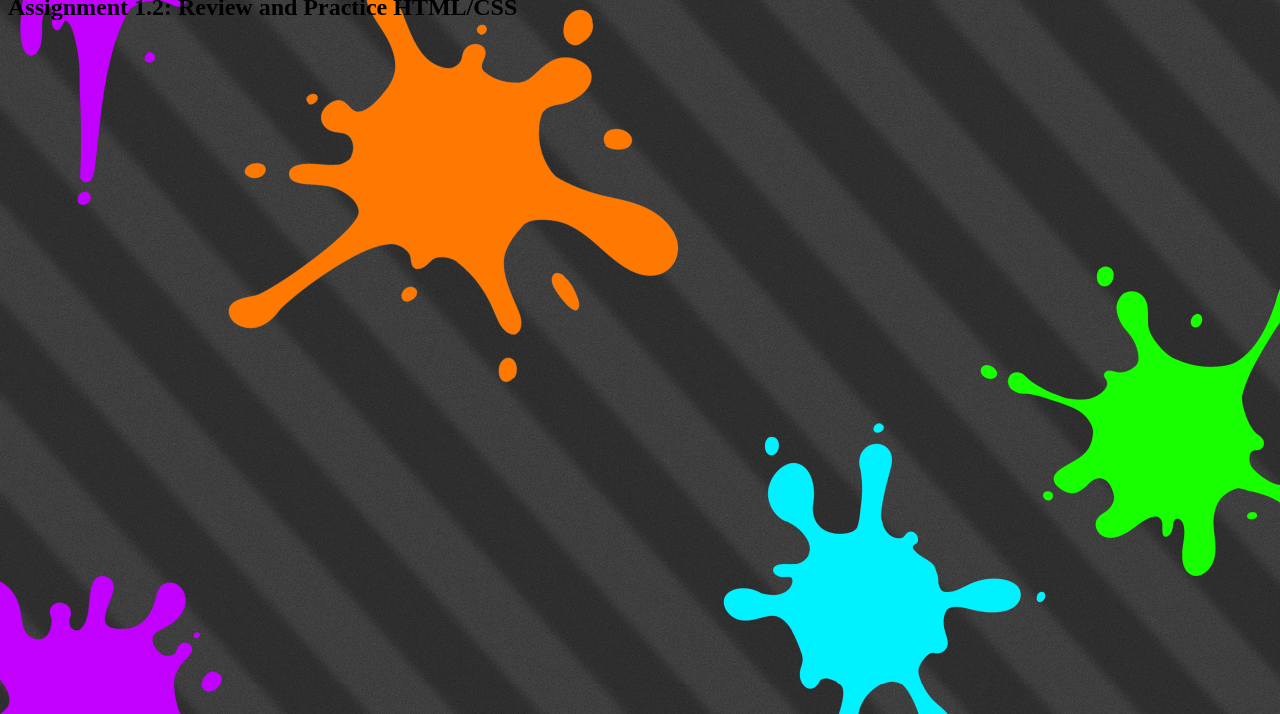
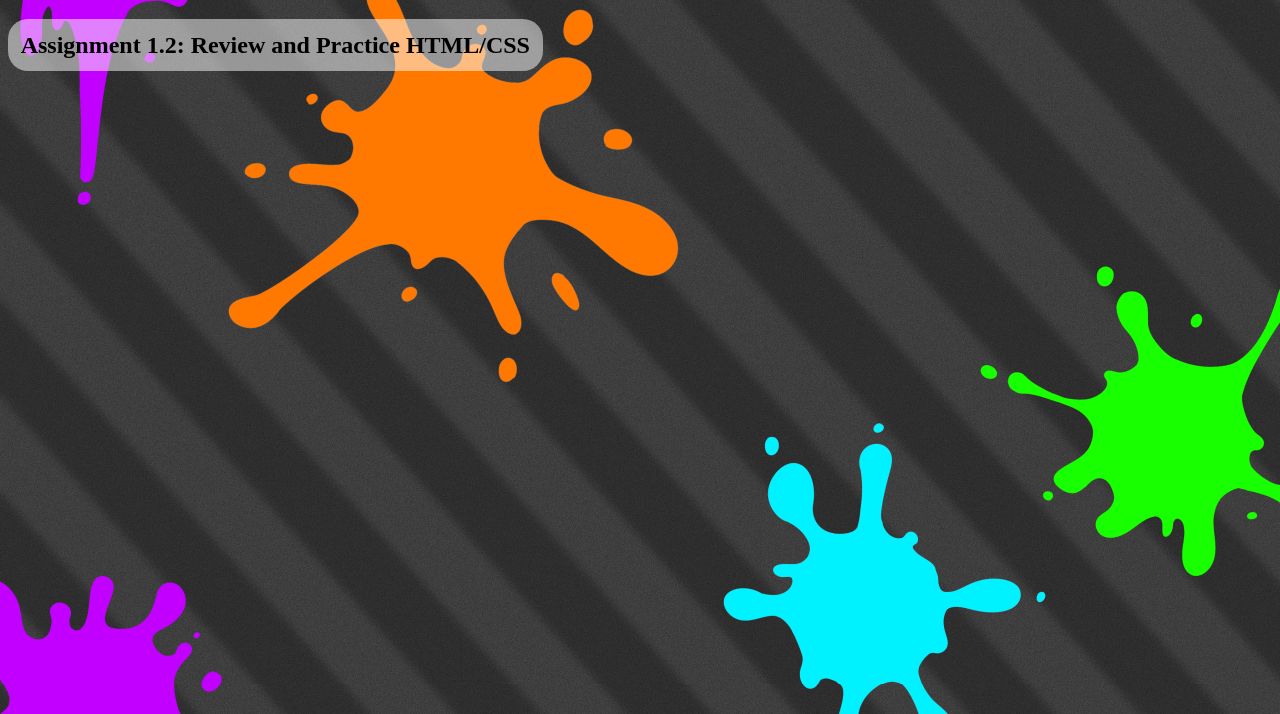
Before and after one commit to pchapman-uat/CSC256-1.2, a plain HTML site: page index.html in a window 1280 px wide. Shown: the part 86-800 px from the top of the page. Drawn offline with Linux system fonts and the light colour scheme.

Commit message:
Add Header Style

```diff
--- a/main.css
+++ b/main.css
@@ -1,3 +1,9 @@
 body{
     background-image: url(./images/background.png);
 }
+h1, h2 {
+    background-color: rgba(255, 255, 255, 0.5);
+    padding: 1%;
+    border-radius: 20px;
+    width: fit-content;
+}
```
